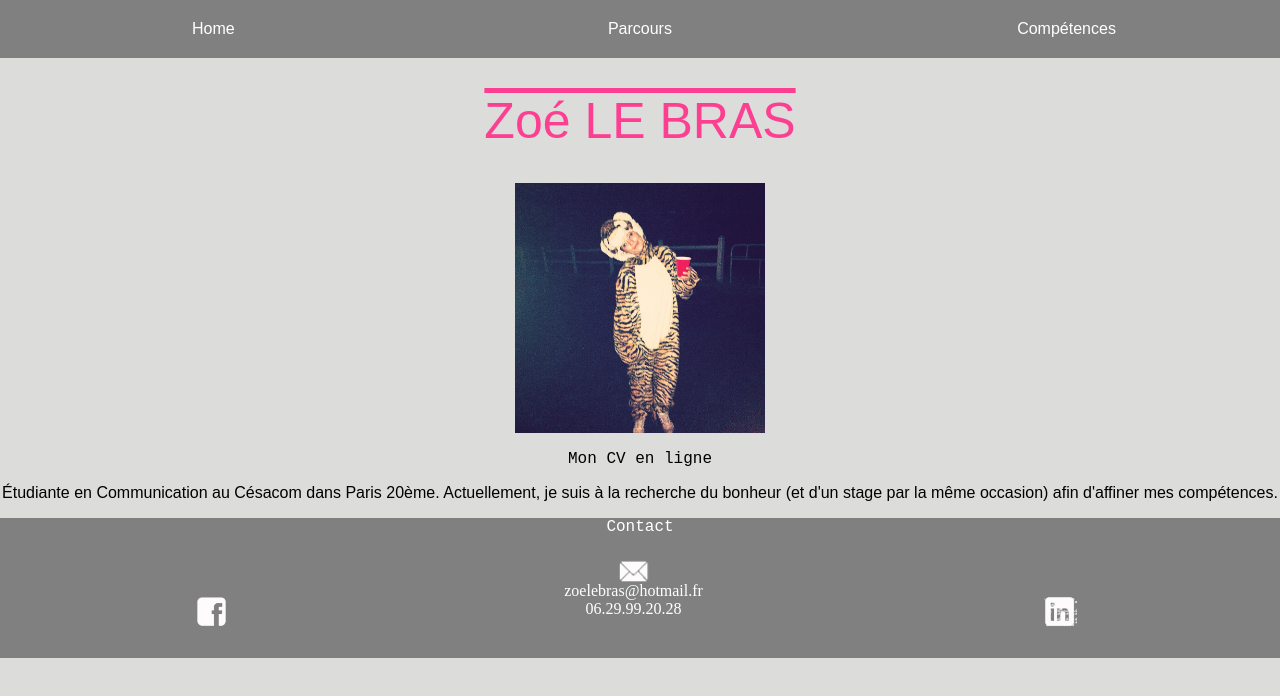
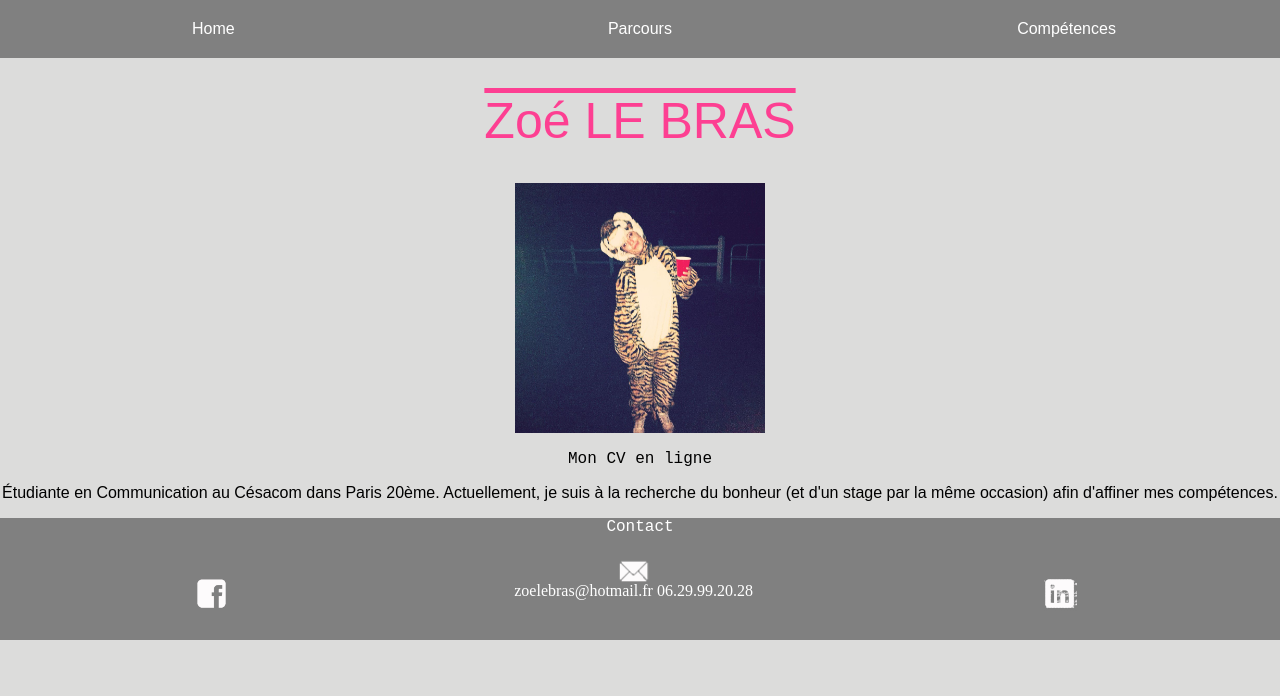
Before and after one commit to Zazou92/Projet-Test, a plain HTML site: page index.html in a window 1280 px wide. Drawn offline with Linux system fonts and the light colour scheme.

Commit message:
Finalisation 2

```diff
--- a/index.html
+++ b/index.html
@@ -29,13 +29,14 @@
             <p>Étudiante en Communication au Césacom dans Paris 20ème. Actuellement, je suis à la recherche du bonheur (et d'un stage par la même occasion) afin d'affiner mes compétences. </p>
     </main>
 
-    <footer>
+     <footer>
         <h2>Contact</h2>
 
         <ul>
             <li><a href="https://www.facebook.com/Zazouzz" target="_blank"><img src="images/facebook%20blanc.png" alt="Facebook" width="35px"></a>
 
-            <li><img src="Images/mail%20blanc.png" alt="mail" width="50px"></div><div class="mail"><span> zoelebras@hotmail.fr<br>06.29.99.20.28</span></br></div> </li>
+            <li><img src="Images/mail%20blanc.png" alt="mail" width="50px"></div><div class="mail"> zoelebras@hotmail.fr
+            06.29.99.20.28</div> </li>
 
             <li><a href="https://www.linkedin.com/profile/view?id=190305372&trk=nav_responsive_tab_profile" target="_blank"><img src="Images/linkedin%20blanc.png" alt="Linkedin" width="35px"></a></li>
             </li>
```
Also changed, not shown: competences.html (+5 -3 lines), parcours.html (+2 -2 lines).
